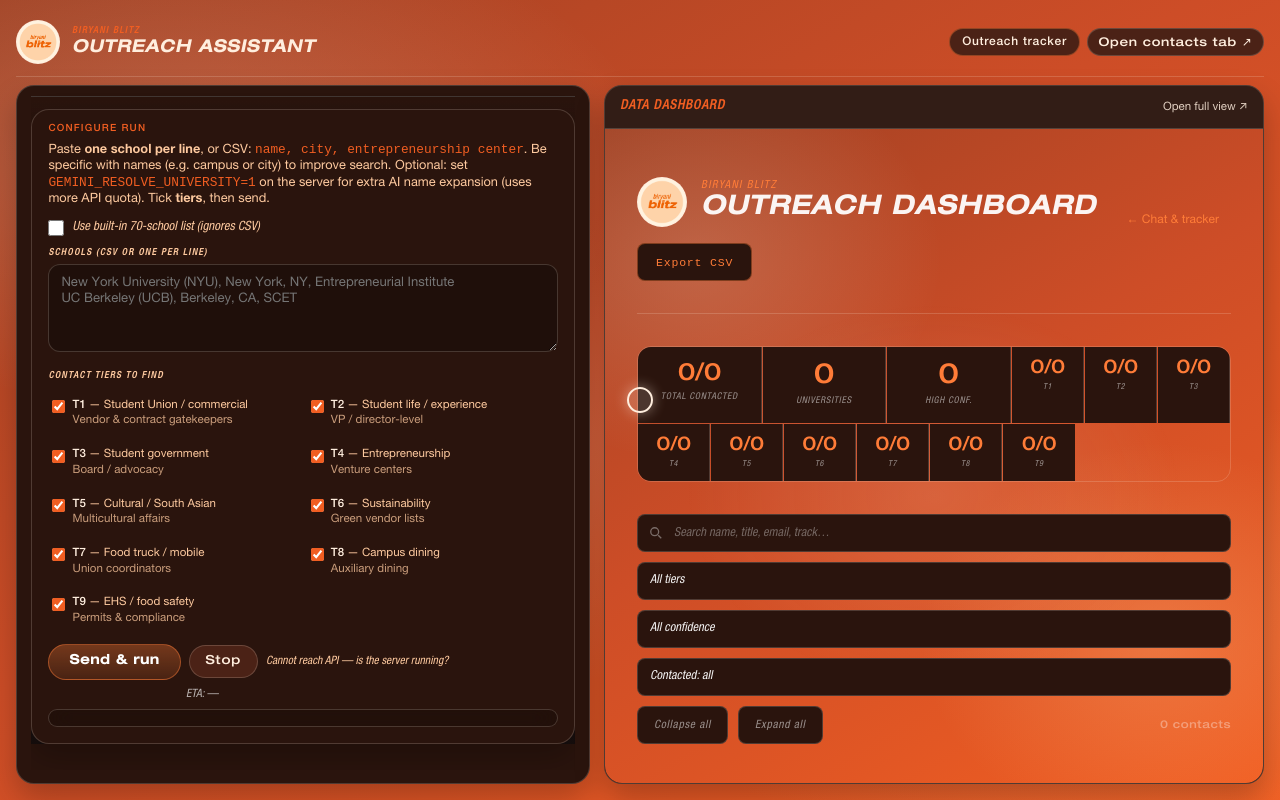
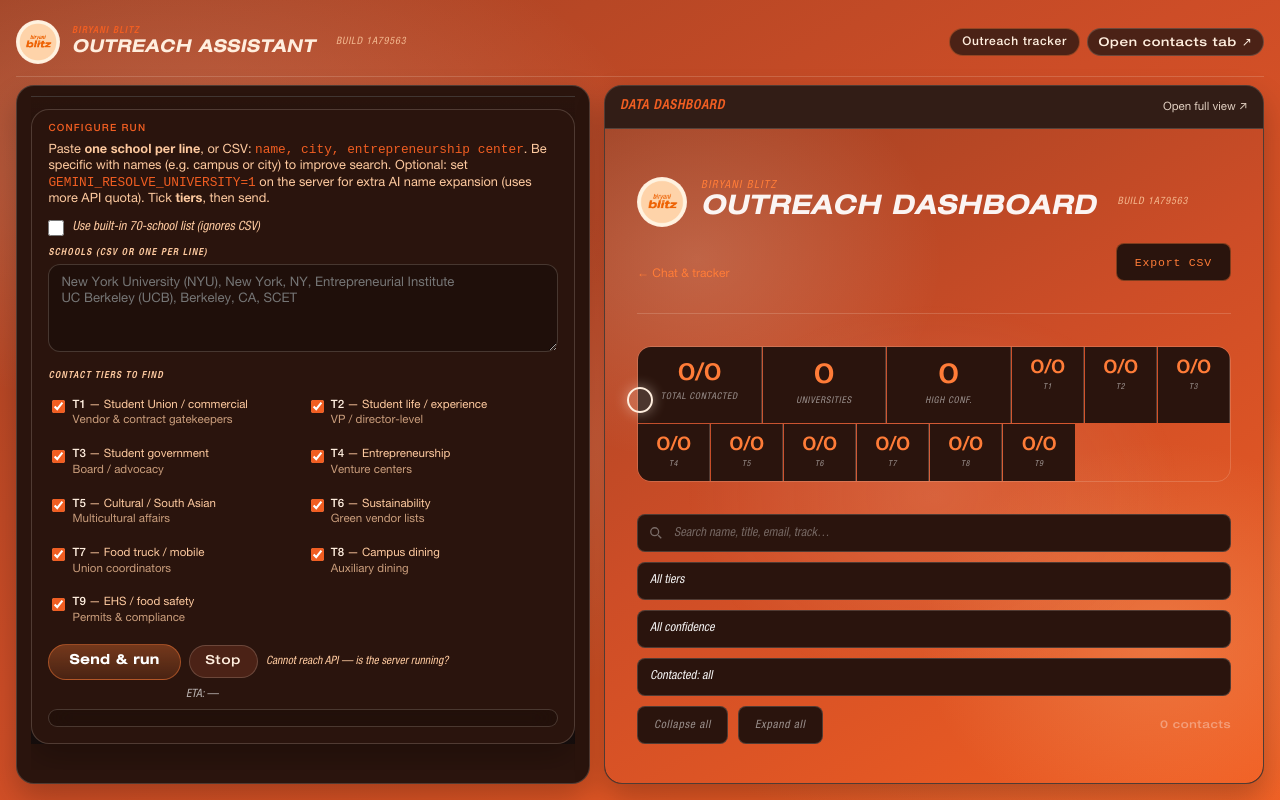
Before and after one commit to nealtheseal108/biryani-blitz-outreach, a website: page public/index.html in a window 1280 px wide. Drawn offline with Linux system fonts and the light colour scheme; no server answers.

Commit message:
Force fresh HTML after deploy and add visible build tags
Disable HTML caching at the Express static layer and add build markers in both headers so users can verify they are on the latest deployed UI immediately.

```diff
--- a/public/contacts.html
+++ b/public/contacts.html
@@ -59,6 +59,17 @@
   }
 
   .brand { display: flex; align-items: center; gap: 14px; }
+  .build-tag {
+    font-family: var(--font-cno);
+    font-style: italic;
+    font-size: 0.64rem;
+    color: #fdc99f;
+    opacity: 0.85;
+    letter-spacing: 0.08em;
+    text-transform: uppercase;
+    margin-left: 0.45rem;
+    white-space: nowrap;
+  }
 
   .logo-mark {
     width: 50px;
@@ -556,6 +567,7 @@
         <span>Biryani Blitz</span>
         Outreach Dashboard
       </h1>
+      <span class="build-tag">build 1a79563</span>
     </div>
     <a href="/" style="color: #ff7c38; font-size: 0.75rem; margin-right: 0.75rem; text-decoration: none; font-family: inherit;">← Chat &amp; tracker</a>
     <button class="export-btn" id="exportBtn" type="button" onclick="exportCSV()">Export CSV</button>
--- a/public/index.html
+++ b/public/index.html
@@ -138,6 +138,17 @@
       border: 1px solid rgba(255, 238, 222, 0.5);
       background: #ffeede;
       flex-shrink: 0;
+    }
+    .build-tag {
+      font-family: var(--font-cno);
+      font-style: italic;
+      font-size: 0.64rem;
+      color: #fdc99f;
+      opacity: 0.85;
+      letter-spacing: 0.08em;
+      text-transform: uppercase;
+      margin-left: 0.55rem;
+      white-space: nowrap;
     }
     header h1 {
       font-size: 1.05rem;
@@ -590,6 +601,7 @@
       <div class="brand-head">
         <img src="/img/biryani-blitz-logo-light.png" alt="Biryani Blitz logo" />
         <h1><span>Biryani Blitz</span>Outreach assistant</h1>
+        <span class="build-tag">build 1a79563</span>
       </div>
       <nav>
         <button type="button" class="nav-btn" id="btnOpenTracker">Outreach tracker</button>
```
Also changed, not shown: server.mjs (+11 -1 lines).
